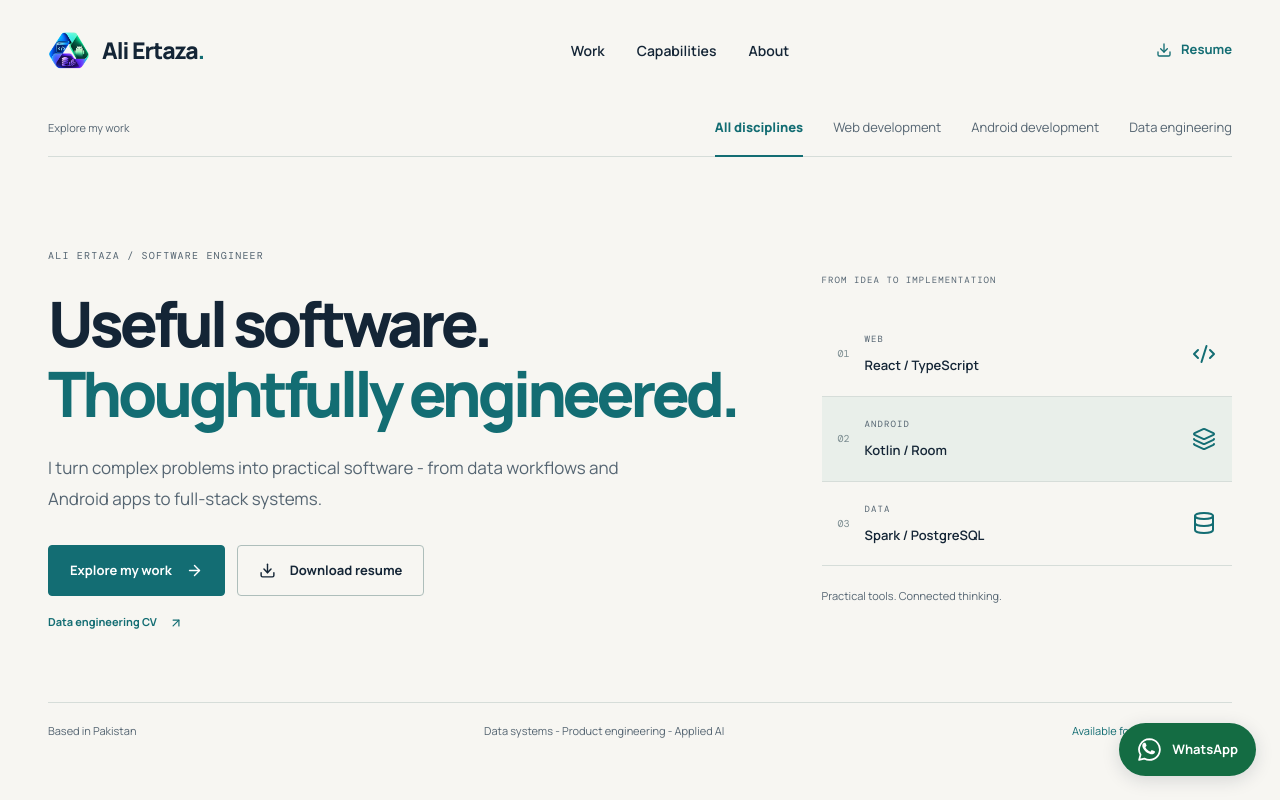
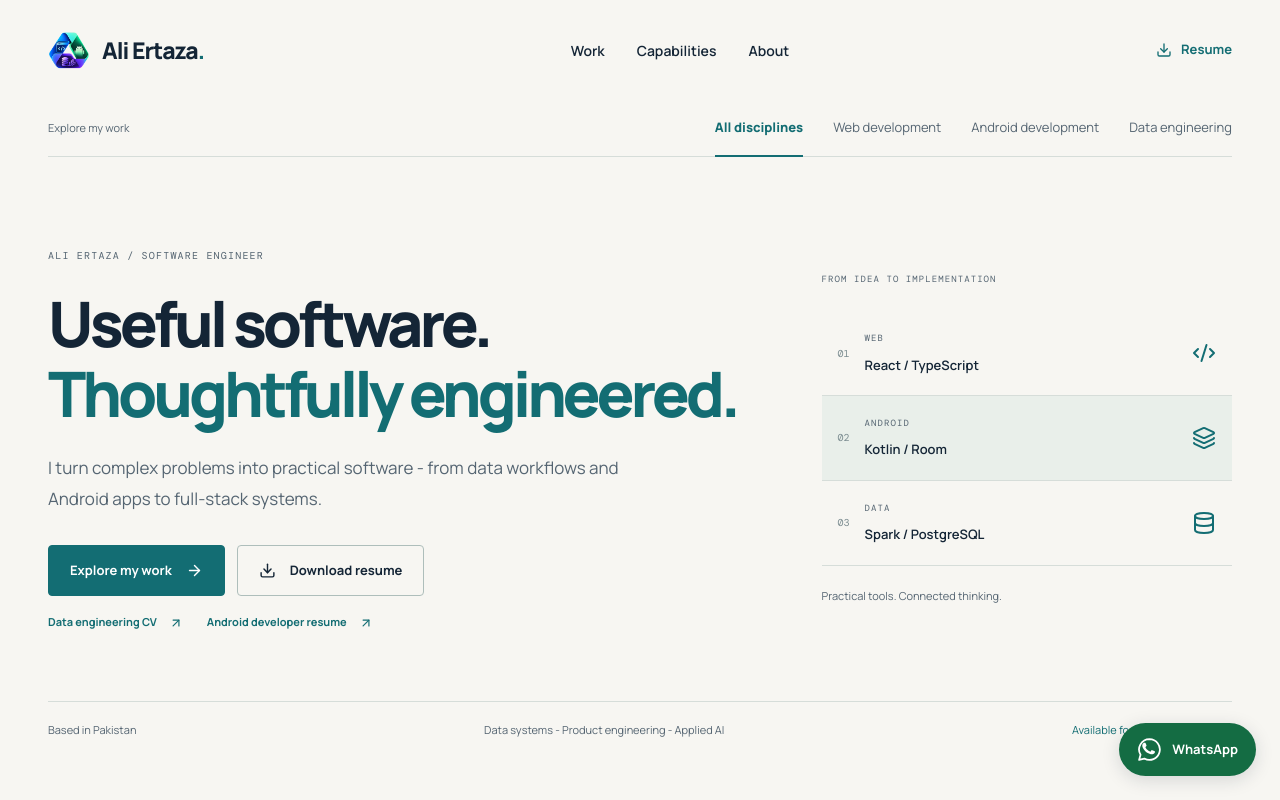
Before and after one commit to Aliertaza104/portfolio, a React (Vite) app: page / in a window 1280 px wide. Shown: the top 800 px of the page. Built offline with nearby package versions, Linux system fonts and the light colour scheme.

Commit message:
Add Android resume to specialty and complete portfolio views (#8)

```diff
--- a/src/App.tsx
+++ b/src/App.tsx
@@ -62,7 +62,7 @@ function App() {
  const [selected, setSelected] = useState<Project | null>(null)
  const [mobileOpen, setMobileOpen] = useState(false)
  const profile = profiles[role]
- const resume = role === 'data' ? 'Ali_Ertaza_Data_Engineer_CV.pdf' : 'Ali_Ertaza.pdf'
+ const resume = role === 'data' ? 'Ali_Ertaza_Data_Engineer_CV.pdf' : role === 'android' ? 'Ali_Ertaza_Android_Developer_Resume.pdf' : 'Ali_Ertaza.pdf'
  const visible = projects.filter(project => role === 'all' || project.roles.includes(role))
  const featured = features[role].map(id => visible.find(project => project.id === id)).filter((project): project is Project => Boolean(project))
  const remaining = visible.filter(project => !features[role].includes(project.id))
@@ -77,7 +77,7 @@ function App() {
   <header className="header wrap"><a className="brand" href="#home"><img src="/portfolio-icon-transparent.png" width="42" height="42" alt="" /><span>Ali Ertaza<span className="brand-dot">.</span></span></a><nav className="desktop-nav" aria-label="Main navigation">{nav.map(([label, href]) => <a key={href} href={href}>{label}</a>)}</nav><a className="header-resume" href={'/resumes/' + resume} target="_blank" rel="noreferrer"><Download size={16} /> Resume</a><button className="menu-button" aria-label={mobileOpen ? 'Close navigation' : 'Open navigation'} aria-expanded={mobileOpen} aria-controls="mobile-nav" onClick={() => setMobileOpen(!mobileOpen)}>{mobileOpen ? <X /> : <Menu />}</button></header>
   {mobileOpen && <nav id="mobile-nav" className="mobile-nav wrap" aria-label="Mobile navigation">{nav.map(([label, href]) => <a key={href} href={href} onClick={() => setMobileOpen(false)}>{label}</a>)}<a href="#contact" onClick={() => setMobileOpen(false)}>Contact</a></nav>}
   <main id="main"><div className="role-bar wrap"><span className="role-prompt">Explore my work</span><nav aria-label="Portfolio specialty">{(Object.keys(profiles) as Role[]).map(key => <a key={key} href={key === 'all' ? '?' : '?role=' + key} aria-current={role === key ? 'page' : undefined} onClick={event => { if (event.button !== 0 || event.ctrlKey || event.metaKey || event.shiftKey || event.altKey) return; event.preventDefault(); chooseRole(key) }}>{profiles[key].label}</a>)}</nav></div>
-  <section id="home" className="hero wrap"><div className="hero-copy"><div className="eyebrow">ALI ERTAZA / {profile.title.toUpperCase()}</div><h1>{profile.headline}<br /><span>{profile.accent}</span></h1><p>{profile.intro}</p><div className="hero-actions"><a className="button primary" href="#work">Explore my work <ArrowRight size={17} /></a><a className="button secondary" href={'/resumes/' + resume} download={resume}><Download size={17} />{role === 'data' ? 'Download data CV' : 'Download resume'}</a></div>{role === 'all' && <a className="alternate-resume text-link" href="/resumes/Ali_Ertaza_Data_Engineer_CV.pdf" download>Data engineering CV <ArrowUpRight size={14} /></a>}</div>
+  <section id="home" className="hero wrap"><div className="hero-copy"><div className="eyebrow">ALI ERTAZA / {profile.title.toUpperCase()}</div><h1>{profile.headline}<br /><span>{profile.accent}</span></h1><p>{profile.intro}</p><div className="hero-actions"><a className="button primary" href="#work">Explore my work <ArrowRight size={17} /></a><a className="button secondary" href={'/resumes/' + resume} download={resume}><Download size={17} />{role === 'data' ? 'Download data CV' : role === 'android' ? 'Download Android resume' : 'Download resume'}</a></div>{role === 'all' && <div className="alternate-resumes"><a className="alternate-resume text-link" href="/resumes/Ali_Ertaza_Data_Engineer_CV.pdf" download>Data engineering CV <ArrowUpRight size={14} /></a><a className="alternate-resume text-link" href="/resumes/Ali_Ertaza_Android_Developer_Resume.pdf" download>Android developer resume <ArrowUpRight size={14} /></a></div>}</div>
   <aside className="hero-system" aria-label="Technical focus"><div className="eyebrow">FROM IDEA TO IMPLEMENTATION</div>{(role === 'android' ? [['EXPERIENCE', 'Kotlin / XML'], ['STRUCTURE', 'MVVM'], ['PERSISTENCE', 'Room']] : role === 'data' ? [['INGEST', 'Python / AWS S3'], ['TRANSFORM', 'Pandas / PySpark'], ['ANALYZE', 'SQL / Delta Lake']] : role === 'all' ? [['WEB', 'React / TypeScript'], ['ANDROID', 'Kotlin / Room'], ['DATA', 'Spark / PostgreSQL']] : [['INTERFACES', 'React / TypeScript'], ['SERVICES', 'Node.js / Express'], ['DATA', 'PostgreSQL / MongoDB']]).map(([label, tools], index) => <div className="system-layer" key={label}><span className="system-number">0{index + 1}</span><div><span className="eyebrow">{label}</span><strong>{tools}</strong></div>{index === 2 ? <Database size={24} /> : index === 1 ? <Layers size={24} /> : <Code2 size={24} />}</div>)}<span className="system-caption">Practical tools. Connected thinking.</span></aside></section>
   <div className="hero-meta wrap"><span>Based in Pakistan</span><span>{profile.focus}</span><a href="mailto:aliertaza104@gmail.com">Available for a conversation <ArrowUpRight size={14} /></a></div>
   <section id="work" className="section wrap"><div className="section-heading"><div><span className="eyebrow">01 / PROJECTS</span><h2>Selected work<span className="accent">.</span></h2></div><p>Practical problems.<br />Working software.</p></div><div className="featured-list">{featured.map((project, i) => <article className="featured-project" key={project.id}><div className="project-copy"><span className="eyebrow">0{i + 1} / {project.category}</span><h3>{project.title}</h3><p>{project.summary}</p><div className="tags">{project.stack.slice(0, 5).map(item => <span key={item}>{item}</span>)}</div><div className="project-bottom"><span className="project-source">{project.sourceVisibility === 'private' ? 'Private source' : project.sourceVisibility === 'public' ? 'Public repository' : 'MVP project'}</span><button className="text-link" onClick={() => setSelected(project)}>Explore the project <ArrowUpRight size={17} /></button></div></div><button className="visual-button" aria-label={'Explore ' + project.title} onClick={() => setSelected(project)}><ProjectVisual project={project} /></button></article>)}</div>
```
Also changed, not shown: src/styles.css, 2 other files (tests, documents, lock files or other folders).
